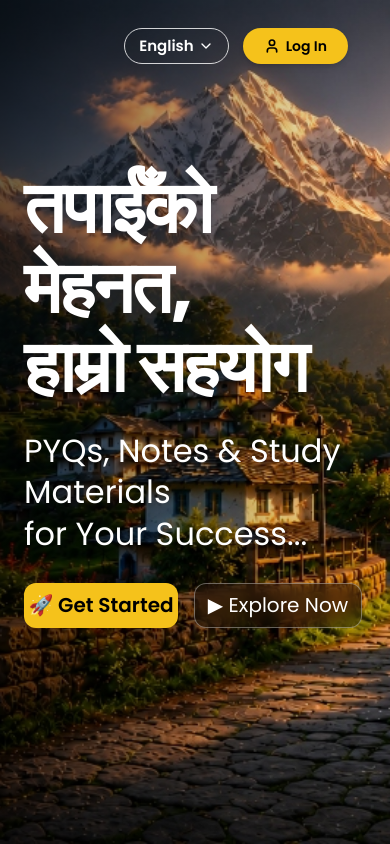
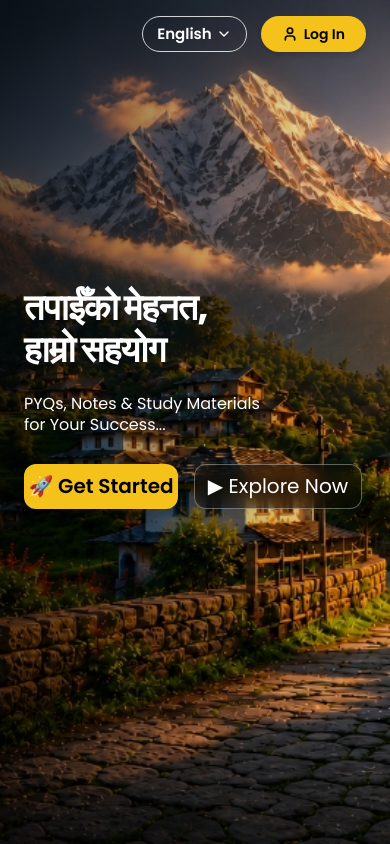
Before and after one commit to Rajib-Ranjan-Kumar/Hamro-plusTwo-Hub, a React (Vite) app: page / in a window 390 px wide. Shown: the top 844 px of the page. Built offline with nearby package versions, Linux system fonts and the light colour scheme; no server answers; the database is empty.

Commit message:
Configure responsive mobile font sizing and height constraints for landing page

```diff
--- a/src/pages/Landing.tsx
+++ b/src/pages/Landing.tsx
@@ -55,7 +55,7 @@ export const Landing = () => {
       <SEO />
 
       {/* 100vh Hero Fold Section */}
-      <div className="relative h-screen min-h-[700px] w-full flex flex-col justify-between overflow-hidden">
+      <div className="relative h-screen min-h-[500px] sm:min-h-[700px] w-full flex flex-col justify-between overflow-hidden">
         {/* Full Screen Clean Background Image */}
         <div
           className="absolute inset-0 bg-cover bg-center bg-no-repeat z-0"
@@ -70,7 +70,7 @@ export const Landing = () => {
           initial={{ opacity: 0, y: -15 }}
           animate={{ opacity: 1, y: 0 }}
           transition={{ duration: 0.7, delay: 0.1 }}
-          className="absolute top-0 right-0 z-10 pt-[28px] pr-[42px] flex items-center gap-[14px]"
+          className="absolute top-0 right-0 z-10 pt-4 pr-6 sm:pt-[28px] sm:pr-[42px] flex items-center gap-[14px]"
         >
           {/* Language Selector Pill */}
           <div className="relative group">
@@ -93,23 +93,23 @@ export const Landing = () => {
         {/* Hero Left Content - Vertically Centered */}
         <div className="relative z-10 flex-1 max-w-7xl w-full mx-auto px-6 md:px-[80px] flex flex-col justify-center">
           <div className="max-w-[520px] text-left space-y-[24px]">
-            {/* Main Title - Nepali (Unchanged size) */}
+            {/* Main Title - Nepali (Dynamic size according to device) */}
             <motion.h1
               initial={{ opacity: 0, y: 30 }}
               animate={{ opacity: 1, y: 0 }}
               transition={{ duration: 0.7, delay: 0.2 }}
-              className="text-[72px] font-extrabold text-white leading-[1.1] tracking-tight whitespace-pre-line select-text"
+              className="text-[36px] sm:text-[54px] md:text-[64px] lg:text-[72px] font-extrabold text-white leading-[1.15] tracking-tight whitespace-pre-line select-text"
             >
               तपाईँको मेहनत,{"\n"}
               हाम्रो सहयोग
             </motion.h1>
 
-            {/* Subtitle (Unchanged size) */}
+            {/* Subtitle (Dynamic size according to device) */}
             <motion.p
               initial={{ opacity: 0, y: 30 }}
               animate={{ opacity: 1, y: 0 }}
               transition={{ duration: 0.7, delay: 0.3 }}
-              className="text-[32px] font-normal text-white leading-[1.3] whitespace-pre-line select-text"
+              className="text-[16px] sm:text-[22px] md:text-[26px] lg:text-[32px] font-normal text-white leading-[1.3] whitespace-pre-line select-text"
             >
               PYQs, Notes & Study Materials{"\n"}
               for Your Success...
```
